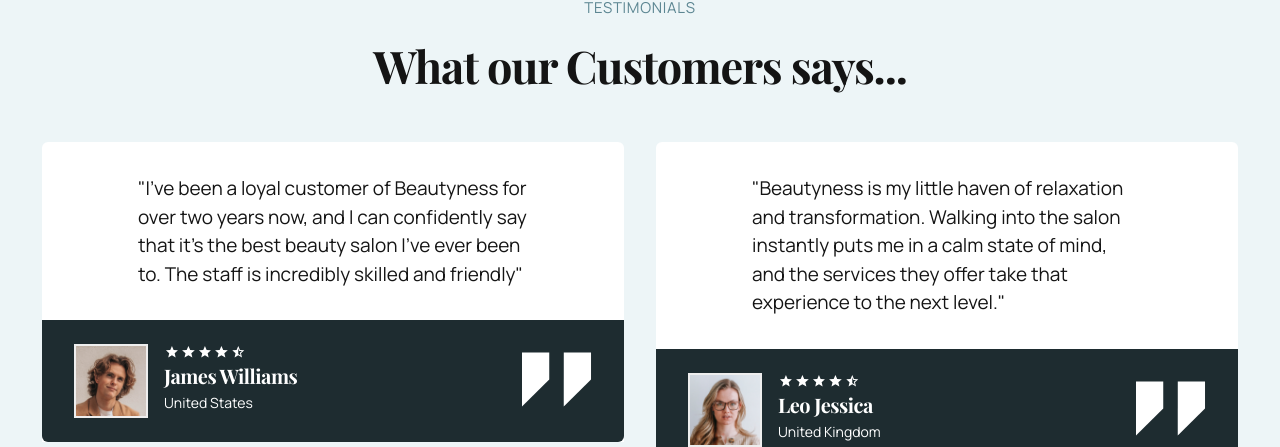
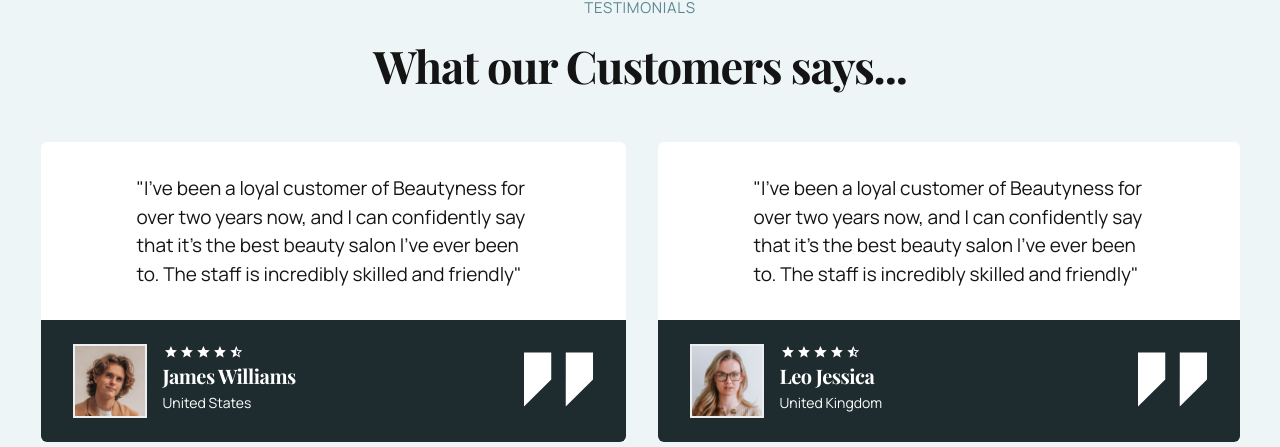
Before and after one commit to FatemeGhalandari/Beautyness, a React (Vite) app: page / in a window 1280 px wide. Shown: the part 3852-4299 px from the top of the page. Built offline with nearby package versions, Linux system fonts and the light colour scheme.

Commit message:
Fix quotes error from texts

```diff
--- a/src/components/Testimonials.jsx
+++ b/src/components/Testimonials.jsx
@@ -1,4 +1,3 @@
-import styles from "../styles";
 import { quote, star, star_half, testimonial1, testimonial2 } from "../assets";
 
 const Testimonials = () => (
@@ -14,10 +13,11 @@
       </div>
       <div className="flex md:flex-row flex-col py-12 sm:mx-4 mx-8 md:items-start items-center justify-center gap-8 ">
         <div className="flex flex-col items-center justify-center bg-[#FFF] rounded-t-[6px]">
-          <p className="font-manrope text-[#141414] max-w-[582px] sm:text-[19px] text-[15px] font-normal leading-[150%] sm:px-24 px-8 py-8">
-            "I've been a loyal customer of Beautyness for over two years now,
-            and I can confidently say that it's the best beauty salon I've ever
-            been to. The staff is incredibly skilled and friendly"
+          <p className="font-manrope text-[#141414] max-w-[585px] sm:text-[19px] text-[15px] font-normal leading-[150%] sm:px-24 px-8 py-8">
+            &quot;I&apos;ve been a loyal customer of Beautyness for over two
+            years now, and I can confidently say that it&apos;s the best beauty
+            salon I&apos;ve ever been to. The staff is incredibly skilled and
+            friendly&quot;
           </p>
           <div className="bg-[#1E2C30] flex flex-row w-full px-8 md:py-6 py-4 rounded-b-[6px]">
             <div className="flex xs:flex-row flex-col items-start justify-start ">
@@ -72,10 +72,11 @@
           </div>
         </div>
         <div className="flex flex-col items-center justify-center bg-white rounded-t-[6px]">
-          <p className="font-manrope text-[#141414] max-w-[582px] sm:text-[19px] text-[15px] font-normal leading-[150%] sm:px-24 px-8 py-8  ">
-            "Beautyness is my little haven of relaxation and transformation.
-            Walking into the salon instantly puts me in a calm state of mind,
-            and the services they offer take that experience to the next level."
+          <p className="font-manrope text-[#141414] max-w-[582px] sm:text-[19px] text-[15px] font-normal leading-[150%] sm:px-24 px-8 py-8">
+            &quot;I&apos;ve been a loyal customer of Beautyness for over two
+            years now, and I can confidently say that it&apos;s the best beauty
+            salon I&apos;ve ever been to. The staff is incredibly skilled and
+            friendly&quot;
           </p>
           <div className="bg-[#1E2C30] flex flex-row w-full px-8 md:py-6 py-4 rounded-b-[6px]">
             <div className="flex xs:flex-row flex-col items-start justify-start ">
```
